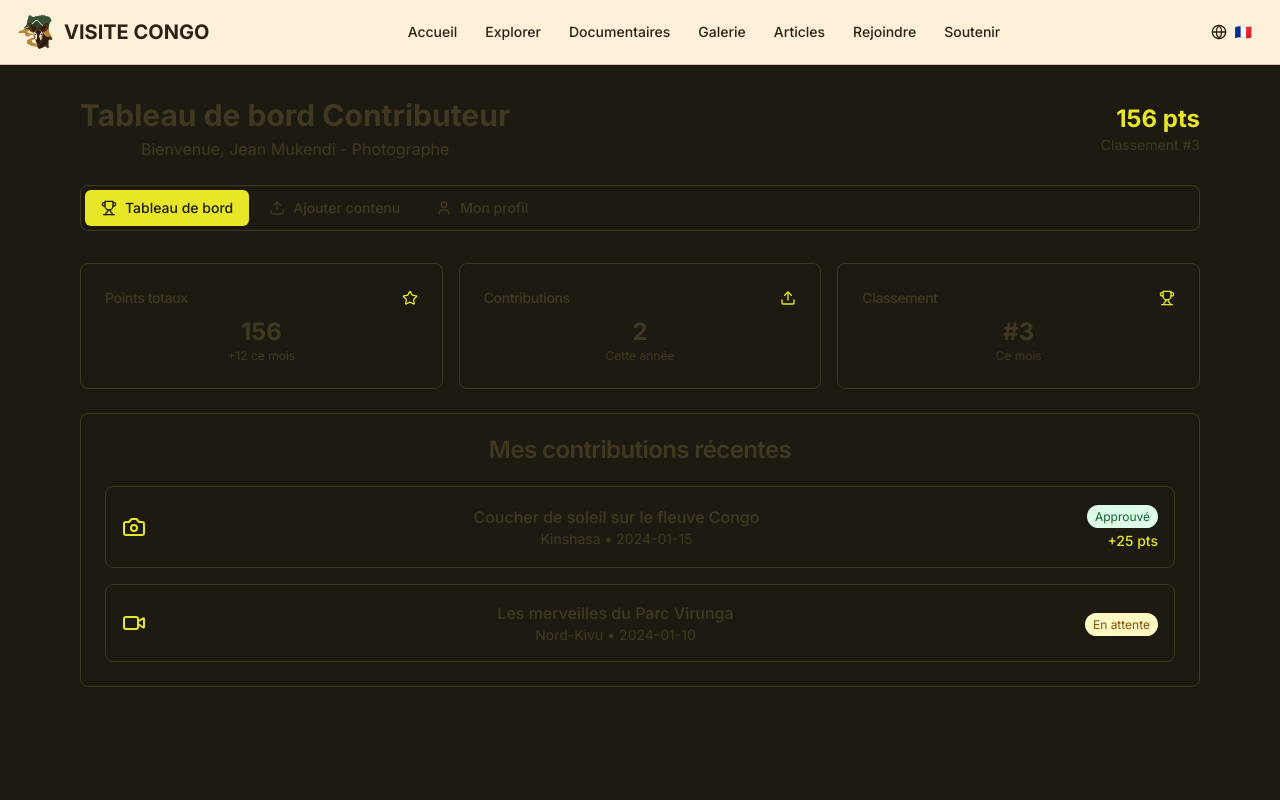
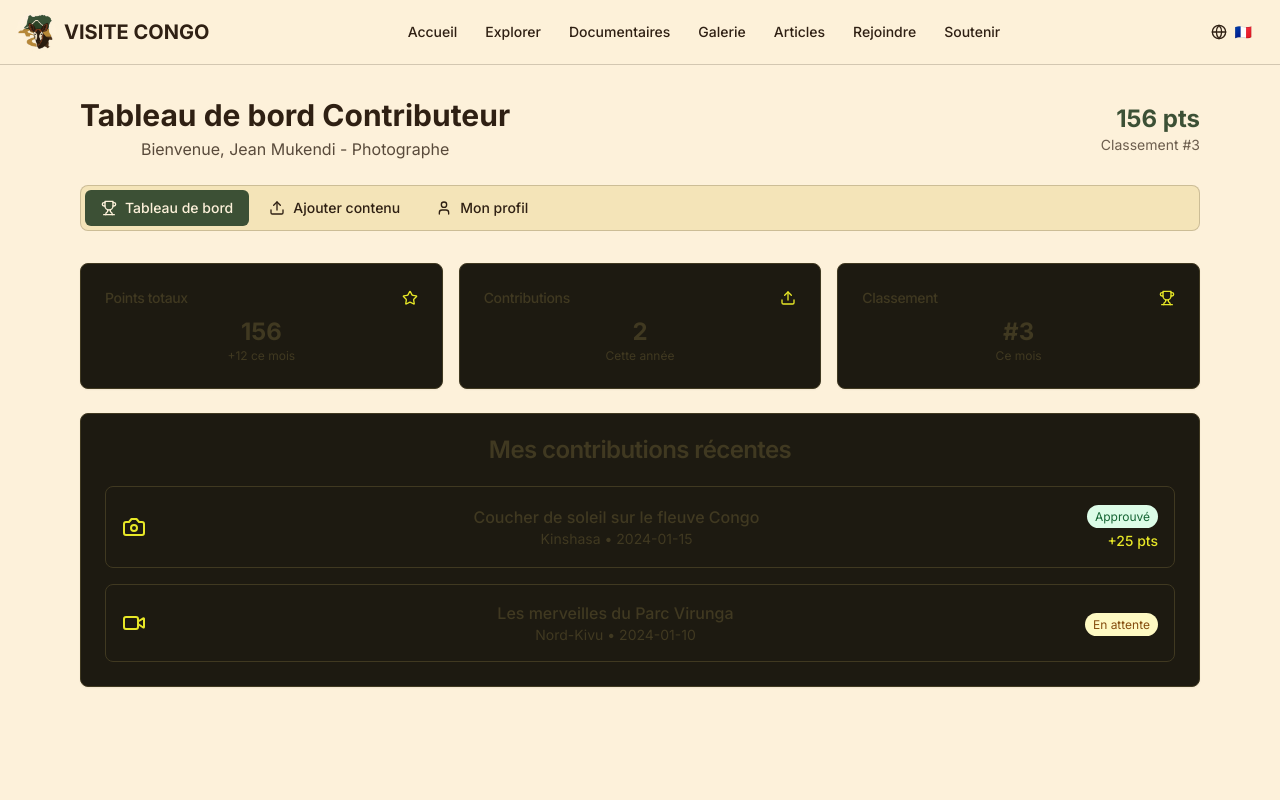
Before and after one commit to oredytech/congo-explorer-stories, a React (Vite) app: page /ajouter in a window 1280 px wide. Both pictures are taken after a click on the button "Se connecter (Demo)". Shown: the top 800 px of the page. Built offline with nearby package versions, Linux system fonts and the light colour scheme.

Commit message:
Fix background color of selected section
The background color of the selected section was changed from dark to a lighter shade to improve the visual appearance.

```diff
--- a/src/pages/Add.tsx
+++ b/src/pages/Add.tsx
@@ -1,4 +1,3 @@
-
 import { useState, useEffect } from 'react';
 import { useTranslation } from 'react-i18next';
 import Layout from '@/components/Layout';
@@ -442,29 +441,29 @@ const Add = () => {
 
   return (
     <Layout>
-      <div className="py-8 bg-background min-h-screen">
-        <div className="container mx-auto px-4 max-w-6xl">
+      <div className="py-8 bg-congo-beige min-h-screen">
+        <div className="w-full px-4 max-w-6xl mx-auto">
           {/* Header avec navigation */}
           <div className="mb-8">
             <div className="flex flex-col sm:flex-row sm:items-center sm:justify-between mb-6 gap-4">
               <div className="min-w-0">
-                <h1 className="text-2xl sm:text-3xl font-bold text-foreground break-words">
+                <h1 className="text-2xl sm:text-3xl font-bold text-congo-brown break-words">
                   Tableau de bord Contributeur
                 </h1>
-                <p className="text-muted-foreground mt-1 break-words">
+                <p className="text-congo-brown/80 mt-1 break-words">
                   Bienvenue, {userProfile?.name} -
                   {userProfile?.type === 'photographer' ? ' Photographe' :
                    userProfile?.type === 'videographer' ? ' Vidéaste' : ' Blogueur'}
                 </p>
               </div>
               <div className="text-right flex-shrink-0">
-                <div className="text-xl sm:text-2xl font-bold text-primary">{userProfile?.points} pts</div>
-                <div className="text-sm text-muted-foreground">Classement #{userProfile?.rank}</div>
+                <div className="text-xl sm:text-2xl font-bold text-congo-green">{userProfile?.points} pts</div>
+                <div className="text-sm text-congo-brown/70">Classement #{userProfile?.rank}</div>
               </div>
             </div>
 
             {/* Navigation tabs */}
-            <div className="flex flex-col sm:flex-row space-y-1 sm:space-y-0 sm:space-x-1 bg-card rounded-lg p-1 border border-border">
+            <div className="flex flex-col sm:flex-row space-y-1 sm:space-y-0 sm:space-x-1 bg-congo-beige-dark rounded-lg p-1 border border-congo-brown/20">
               {[
                 { key: 'dashboard', label: 'Tableau de bord', icon: Trophy },
                 { key: 'add', label: 'Ajouter contenu', icon: Upload },
@@ -475,8 +474,8 @@ const Add = () => {
                   onClick={() => setActiveTab(key as any)}
                   className={`flex items-center justify-center space-x-2 px-4 py-2 rounded-md text-sm font-medium transition-colors whitespace-nowrap ${
                     activeTab === key
-                      ? 'bg-primary text-primary-foreground'
-                      : 'text-foreground hover:bg-muted'
+                      ? 'bg-congo-green text-congo-beige'
+                      : 'text-congo-brown hover:bg-congo-beige'
                   }`}
                 >
                   <Icon className="h-4 w-4" />
```
